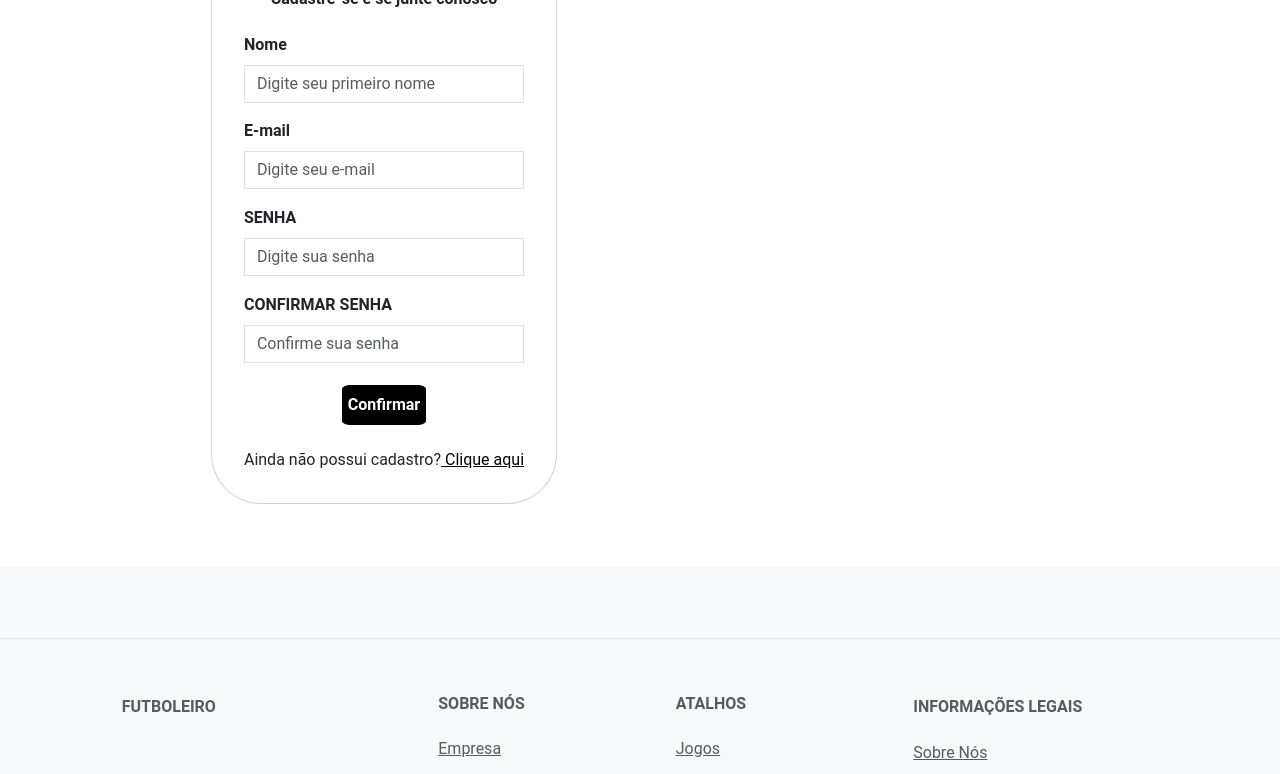
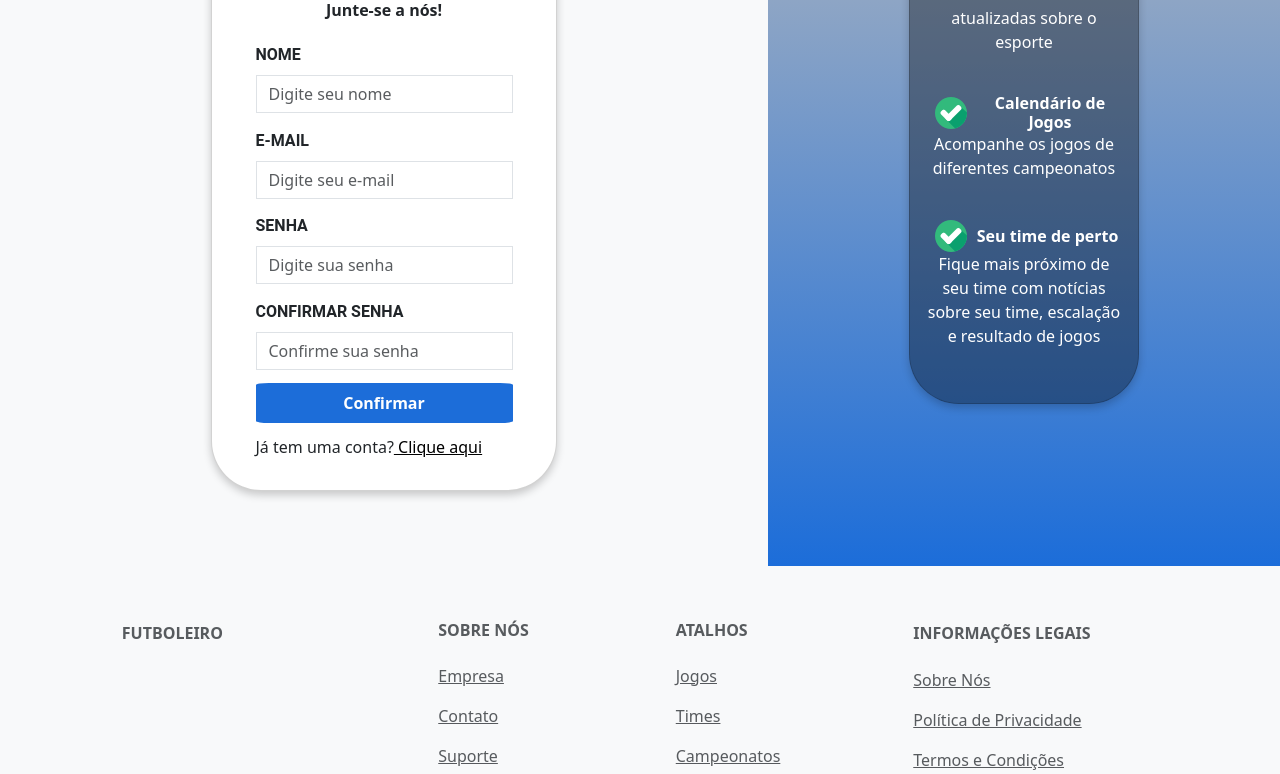
Before and after one commit to AW1-Projeto/BackEnd, a plain HTML site: page Frontend/Cadastro.html in a window 1280 px wide. Shown: the part 336-1110 px from the top of the page. Drawn offline with nearby package versions, Linux system fonts and the light colour scheme.

Commit message:
atualização cadastro

```diff
--- a/Frontend/Cadastro.html
+++ b/Frontend/Cadastro.html
@@ -1,3 +1,7 @@
+<!-- Nicoly - html
+Matheus - html e css
+Pedro - ajuste para se encaixar totalmente no projeto (um pouco de html e css) -->
+
 <!DOCTYPE html>
 <html lang="pt-br">
 <head>
@@ -7,7 +11,7 @@
     <link href="https://cdn.jsdelivr.net/npm/bootstrap@5.3.2/dist/css/bootstrap.min.css" rel="stylesheet"
         integrity="sha384-T3c6CoIi6uLrA9TneNEoa7RxnatzjcDSCmG1MXxSR1GAsXEV/Dwwykc2MPK8M2HN" crossorigin="anonymous">
     <link rel="stylesheet" href="styles/Cadastro.css">
-    <title>Cadastro</title>
+    <title>Cadastro | FutBoleiro</title>
 </head>
 <body>
       <header class="p-3 text-white ">
@@ -34,20 +38,20 @@
       </header>
   <main>
     <div class="esquerda">
-        <div class="card container mt-5">
+        <div class="card container mt-5 card2">
           <h1>Cadastro</h1>
-          <h6>Cadastre-se e se junte conosco</h6>
+          <h6>Junte-se a nós!</h6>
 
           <form class="needs-validation" action="cadastro" method="post" novalidate id="form1">
               <div class="campo">
-                  <label for="nome" class="form-label">Nome</label>
-                  <input type="text" id="nome" name="nome" class="form-control" required placeholder="Digite seu primeiro nome">
+                  <label for="nome" class="form-label">NOME</label>
+                  <input type="text" id="nome" name="nome" class="form-control" required placeholder="Digite seu nome">
                   <div class="invalid-feedback">
                     Nome inválido!
                 </div>
               </div>
               <div class="campo">
-                <label for="email" class="form-label">E-mail</label>
+                <label for="email" class="form-label">E-MAIL</label>
                 <input type="email" id="email" name="email" class="form-control" required placeholder="Digite seu e-mail">
                 <div class="invalid-feedback">
                     E-mail inválido!
@@ -73,43 +77,44 @@
               <div style="display:flex; align-items: center; justify-content: center;">
                   <button type="submit" class="btn2">Confirmar</button>
               </div>
-              <p>Ainda não possui cadastro?<a class="link" href=""> Clique aqui</a></p>
+              <p>Já tem uma conta?<a class="link" href="Login.html"> Clique aqui</a></p>
           </form>
         </div>
     </div>
+    <div class="direita">
+        <div class="card card-direita">
+            <div>
+                <div class="text-direita">
+                    <img src="Imagens/verificado.png" alt="">
+                    <h6> Notícias Atualizadas</h6>
+                </div>
+                <p>Receba notícias atualizadas sobre o esporte</p>
+            </div>
+            <br>
+            <div>
+                <div class="text-direita">
+                    <img src="Imagens/verificado.png" alt="">
+                    <h6> Calendário de Jogos</h6>
+                </div>
+                <p>Acompanhe os jogos de diferentes campeonatos</p>
+            </div>
+            <br>
+            <div>
+                <div class="text-direita">
+                    <img src="Imagens/verificado.png" alt="">
+                    <h6> Seu time de perto</h6>
+                </div>
+                <p>Fique mais próximo de seu time com notícias sobre seu time, escalação e resultado de jogos</p>
+            </div>
+            <br>
+        </div>
+    </div>
+
   </main>
 
   <footer class="text-center text-lg-start bg-light text-muted ">
     <!-- Section: Social media -->
-    <section class="d-flex justify-content-center justify-content-lg-between p-4 border-bottom">
-        <!-- Left -->
 
-        <!-- Left -->
-
-        <!-- Right -->
-        <div>
-            <a href="" class="me-4 text-reset">
-                <i class="fab fa-facebook-f"></i>
-            </a>
-            <a href="" class="me-4 text-reset">
-                <i class="fab fa-twitter"></i>
-            </a>
-            <a href="" class="me-4 text-reset">
-                <i class="fab fa-google"></i>
-            </a>
-            <a href="" class="me-4 text-reset">
-                <i class="fab fa-instagram"></i>
-            </a>
-            <a href="" class="me-4 text-reset">
-                <i class="fab fa-linkedin"></i>
-            </a>
-            <a href="" class="me-4 text-reset">
-                <i class="fab fa-github"></i>
-            </a>
-        </div>
-        <!-- Right -->
-    </section>
-    <!-- Section: Social media -->
 
     <!-- Section: Links  -->
     <section class="">
--- a/Frontend/styles/Cadastro.css
+++ b/Frontend/styles/Cadastro.css
@@ -1,7 +1,5 @@
 body {
-
-    font-family: 'Roboto', sans-serif;
-    background-color: #ffffff;
+    background-color: #f8f9fa;
     width: 100%;
 
 }
@@ -9,6 +7,7 @@ body {
 header {
     background-color: #585858;
     margin-bottom: 0;
+
 }
 
 main {
@@ -41,17 +40,6 @@ ul{
     margin-top: 3%;
 }
 
-.btn2 {
-    margin-bottom: 8% ;
-    margin-top: 8%;
-    height: 40px;
-    font-weight: bold;
-    border-radius: 10%;
-    color: #FFFFFF;
-    background-color: #000000;
-    border: none;
-}
-
 form {
     min-height: 90%; /*Quero q ele estique, mas não fica*/
 }
@@ -82,7 +70,7 @@ label {
 .card {
     display: flex;
     flex-direction: column;
-    min-height: 60%;
+    min-height: 75%;
     padding: 15px;
     align-items: center;
     width: 45%;
@@ -98,7 +86,7 @@ label {
     align-items: center;
     height: 100%;
     width: 60vw;
-    background-color: #FFFFFF;
+    background-color: #f8f9fa;
 }
 
 label {
@@ -119,3 +107,58 @@ a{
     color: #000000;
 
 }
+
+.direita {
+    display: flex;
+    justify-content: center;
+    align-items: center;
+    text-align: center;
+    height: 100%;
+    width: 40vw;
+    flex-direction: column;
+    /* background-color:  #94939398; */
+    background: linear-gradient( #94939398, #1C6DD9)
+
+
+}
+
+.card-direita {
+    min-height: 40% !important;
+    box-shadow: 0 4px 8px rgba(0, 0, 0, 0.2);
+    background-color: rgba(0, 0, 0, 0.363) !important;
+    align-items: center;
+    display: flex;
+    color: #FFFFFF;
+}
+
+.text-direita {
+    display: flex;
+    margin-left: 10px;
+    align-items: center;
+}
+
+.text-direita img {
+    margin-right: 10px;
+}
+
+.text-direita h6 {
+    margin: 0; /* Remover margens padrão do h6 */
+}
+
+.btn2 {
+    font-weight: bold;
+    width: 100%;
+    color: #FFFFFF;
+    background-color: #1C6DD9;
+    border: none;
+    height: 40px;
+    border-radius: 5%;
+    margin-top: 5%;
+    margin-bottom: 5%;
+}
+
+.card2{
+    align-items: center;
+    justify-content: center;
+    box-shadow: 0 4px 8px rgba(0, 0, 0, 0.2);
+}
```
